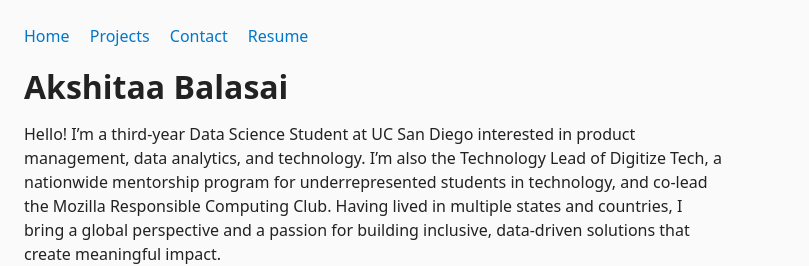
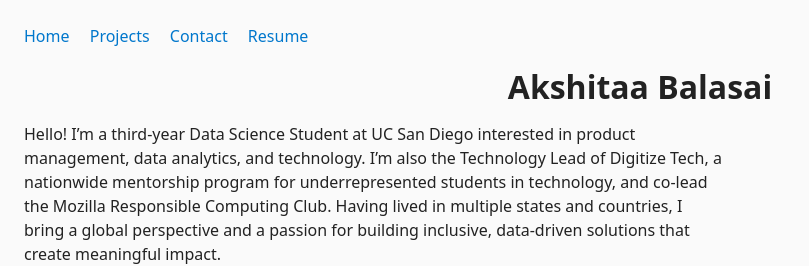
Before and after one commit to akshitaabalasai/portfolio, a plain HTML site: page index.html in a window 1280 px wide. Shown: the top 266 px of the page, without its empty margins (0-809 px from the left). Drawn offline with Linux system fonts and the light colour scheme.

Commit message:
Update index.html

```diff
--- a/index.html
+++ b/index.html
@@ -14,7 +14,7 @@
     <a href="resume/">Resume</a>
   </nav>
 
-  <h1>Akshitaa Balasai</h1>
+  <h1><center>Akshitaa Balasai</center></h1>
   <p>Hello! I’m a third-year Data Science Student at UC San Diego interested in product management, data analytics, and technology. I’m also the Technology Lead of Digitize Tech, a nationwide mentorship program for underrepresented students in technology, and co-lead the Mozilla Responsible Computing Club. Having lived in multiple states and countries, I bring a global perspective and a passion for building inclusive, data-driven solutions that create meaningful impact.</p>
 
   <img src="profphoto.png" alt="Akshitaa Self Portrait" width="400">
```
